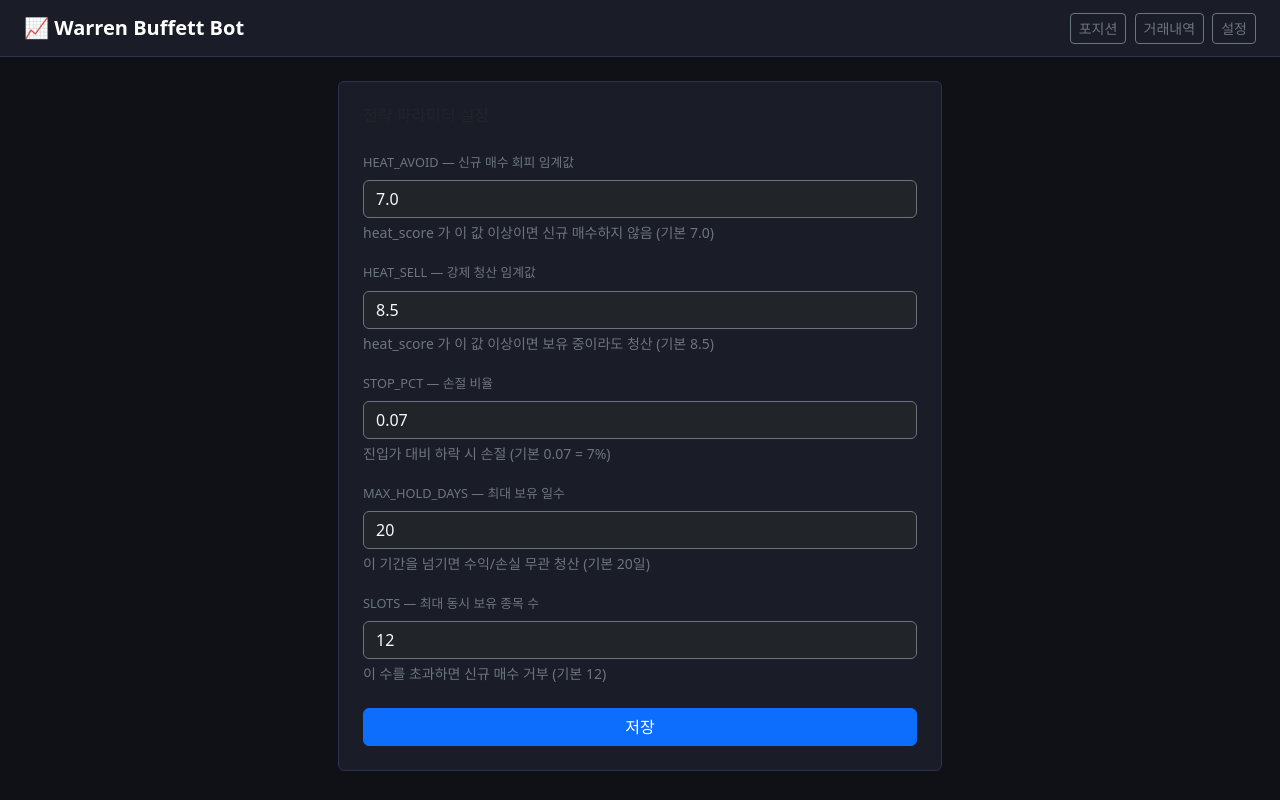
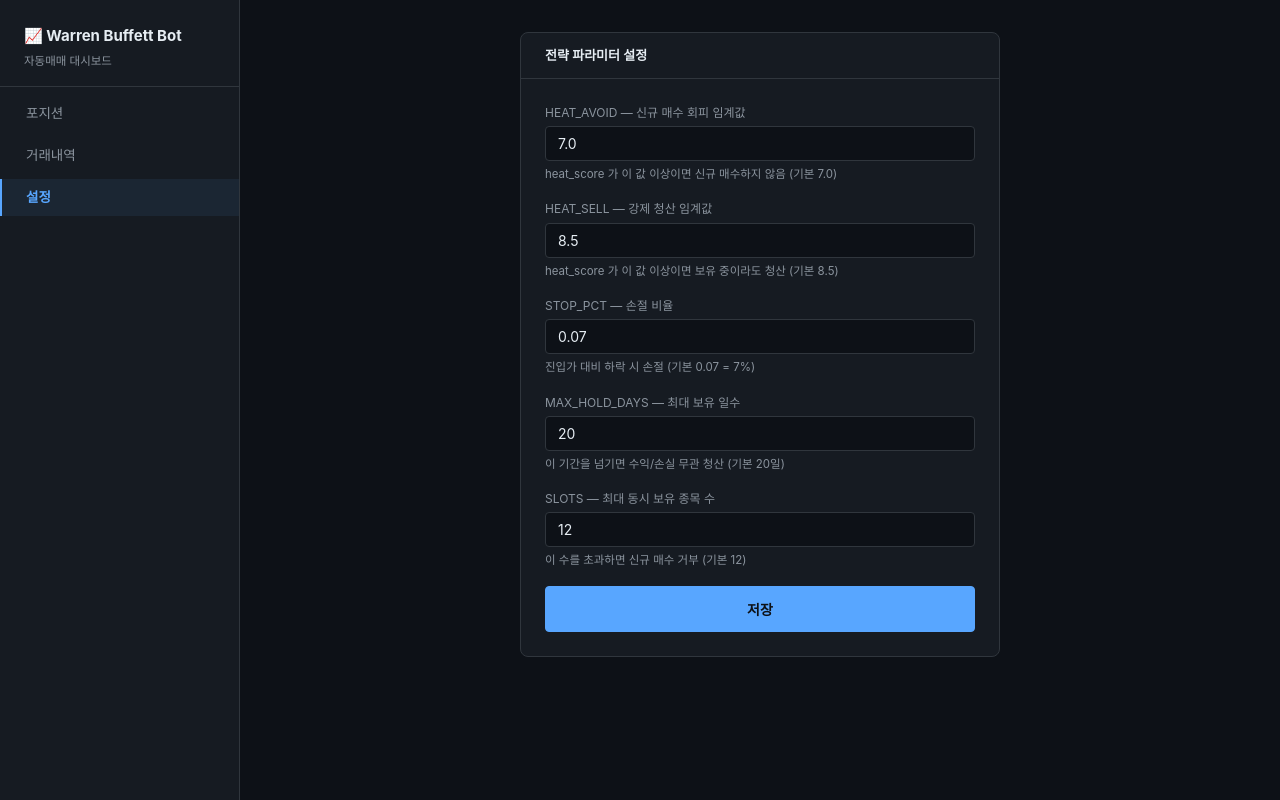
Before and after one commit to polymathPD/WarrentBuffettBot, a FastAPI app: page /settings in a window 1280 px wide. Run offline with FastAPI, Linux system fonts and the light colour scheme; some web fonts are replaced.

Commit message:
Redesign dashboard with custom design system, sidebar nav, and P&L chart
Replace Bootstrap CDN with a design-token based CSS system, switch the
top navbar to a left sidebar, and add a server-rendered cumulative
realized P&L trend chart to the positions page.

```diff
--- a/dashboard/app.py
+++ b/dashboard/app.py
@@ -3,6 +3,7 @@ sys.path.insert(0, os.path.dirname(os.path.dirname(__file__)))
 
 from fastapi import FastAPI, Request, Form
 from fastapi.templating import Jinja2Templates
+from fastapi.staticfiles import StaticFiles
 from fastapi.responses import RedirectResponse
 
 import db.connection as db
@@ -12,6 +13,48 @@ app = FastAPI()
 templates = Jinja2Templates(
     directory=os.path.join(os.path.dirname(__file__), "templates")
 )
+app.mount(
+    "/static",
+    StaticFiles(directory=os.path.join(os.path.dirname(__file__), "static")),
+    name="static",
+)
+
+
+def _pnl_chart_data(closed_trades, width=720, height=180, pad_x=8, pad_y=16):
+    if not closed_trades:
+        return None
+    cum = 0.0
+    series = []
+    for t in closed_trades:
+        cum += float(t["realized_pct"]) * 100
+        series.append({"label": t["ts"].strftime("%m/%d"), "cum_pct": round(cum, 2)})
+
+    values = [s["cum_pct"] for s in series]
+    vmin, vmax = min(values), max(values)
+    if vmin == vmax:
+        vmin, vmax = vmin - 1, vmax + 1
+
+    n = len(series)
+    for i, s in enumerate(series):
+        s["x"] = round(pad_x + (i * (width - 2 * pad_x) / (n - 1) if n > 1 else (width - 2 * pad_x) / 2), 1)
+        s["y"] = round(pad_y + (vmax - s["cum_pct"]) / (vmax - vmin) * (height - 2 * pad_y), 1)
+
+    zero_y = None
+    if vmin <= 0 <= vmax:
+        zero_y = round(pad_y + (vmax - 0) / (vmax - vmin) * (height - 2 * pad_y), 1)
+
+    polyline = " ".join(f"{s['x']},{s['y']}" for s in series)
+    area = f"{pad_x},{height - pad_y} {polyline} {series[-1]['x']},{height - pad_y}"
+
+    return {
+        "points": series,
+        "polyline": polyline,
+        "area": area,
+        "last_positive": values[-1] >= 0,
+        "zero_y": zero_y,
+        "width": width,
+        "height": height,
+    }
 
 
 @app.get("/")
@@ -31,10 +74,19 @@ def index(request: Request):
         FROM trades WHERE ts::date = CURRENT_DATE ORDER BY ts DESC
     """)
     total_unrealized = sum(float(p["unrealized"] or 0) for p in positions)
+
+    closed_trades = db.fetchall("""
+        SELECT ts, realized_pct FROM trades
+        WHERE side = 'sell' AND realized_pct IS NOT NULL
+        ORDER BY ts ASC
+    """)
+    pnl_chart = _pnl_chart_data(closed_trades)
+
     return templates.TemplateResponse(request, "index.html", {
         "positions": positions,
         "today_trades": today_trades,
         "total_unrealized": total_unrealized,
+        "pnl_chart": pnl_chart,
     })
 
 
--- /dev/null
+++ b/dashboard/static/css/style.css
@@ -0,0 +1,348 @@
+:root {
+  /* surfaces */
+  --bg: #0d1117;
+  --surface: #161b22;
+  --surface-hover: #1c2129;
+  --border: #30363d;
+  --border-subtle: rgba(48, 54, 61, .6);
+
+  /* text */
+  --text: #c9d1d9;
+  --text-strong: #e6edf3;
+  --muted: #8b949e;
+
+  /* nav/interactive accent (not P&L) */
+  --accent: #58a6ff;
+
+  /* semantic P&L / status colors */
+  --profit: #3fb950;
+  --profit-bg: rgba(63, 185, 80, .15);
+  --profit-border: rgba(63, 185, 80, .3);
+  --loss: #f85149;
+  --loss-bg: rgba(248, 81, 73, .15);
+  --loss-border: rgba(248, 81, 73, .3);
+
+  /* spacing scale */
+  --sp-1: 4px;
+  --sp-2: 8px;
+  --sp-3: 12px;
+  --sp-4: 16px;
+  --sp-5: 24px;
+  --sp-6: 32px;
+  --sp-8: 48px;
+
+  /* radius / shadow */
+  --radius-sm: 4px;
+  --radius-md: 8px;
+  --radius-lg: 12px;
+  --shadow-md: 0 4px 12px rgba(0, 0, 0, .35);
+
+  --font-sans: 'Pretendard Variable', Pretendard, -apple-system, 'Malgun Gothic', 'Segoe UI', sans-serif;
+  --font-mono: 'SFMono-Regular', Consolas, monospace;
+}
+
+* { box-sizing: border-box; }
+
+body {
+  margin: 0;
+  background: var(--bg);
+  color: var(--text);
+  font-family: var(--font-sans);
+  font-size: 14px;
+  line-height: 1.6;
+}
+
+a { color: inherit; text-decoration: none; }
+
+/* Layout */
+.layout { display: flex; min-height: 100vh; }
+
+.sidebar {
+  width: 240px;
+  min-width: 240px;
+  background: var(--surface);
+  border-right: 1px solid var(--border);
+  padding: var(--sp-5) 0;
+  position: sticky;
+  top: 0;
+  height: 100vh;
+  overflow-y: auto;
+}
+
+.sidebar .logo {
+  padding: 0 var(--sp-5) var(--sp-4);
+  border-bottom: 1px solid var(--border);
+  margin-bottom: var(--sp-2);
+}
+
+.sidebar .logo h2 {
+  margin: 0;
+  font-size: 15px;
+  font-weight: 700;
+  color: var(--text-strong);
+}
+
+.sidebar .logo p {
+  margin: var(--sp-1) 0 0;
+  font-size: 11.5px;
+  color: var(--muted);
+}
+
+.sidebar a {
+  display: block;
+  padding: var(--sp-2) var(--sp-5);
+  margin-top: var(--sp-1);
+  font-size: 13.5px;
+  font-weight: 500;
+  color: var(--muted);
+  border-left: 2px solid transparent;
+  transition: color .15s, background .15s, border-color .15s;
+}
+
+.sidebar a:hover { color: var(--text-strong); background: rgba(88, 166, 255, .06); }
+
+.sidebar a.active {
+  color: var(--accent);
+  border-left-color: var(--accent);
+  background: rgba(88, 166, 255, .08);
+  font-weight: 600;
+}
+
+.content {
+  flex: 1;
+  padding: var(--sp-6) var(--sp-8);
+  max-width: 1200px;
+}
+
+/* Stat cards */
+.stat-grid {
+  display: grid;
+  grid-template-columns: repeat(auto-fit, minmax(200px, 1fr));
+  gap: var(--sp-4);
+  margin-bottom: var(--sp-5);
+}
+
+.stat-card {
+  background: var(--surface);
+  border: 1px solid var(--border);
+  border-radius: var(--radius-md);
+  padding: var(--sp-4) var(--sp-5);
+}
+
+.stat-label {
+  font-size: 11.5px;
+  color: var(--muted);
+  text-transform: uppercase;
+  letter-spacing: .05em;
+  margin-bottom: var(--sp-1);
+}
+
+.stat-value {
+  font-size: 1.6rem;
+  font-weight: 700;
+  color: var(--text-strong);
+  font-variant-numeric: tabular-nums;
+}
+
+/* Cards */
+.card {
+  background: var(--surface);
+  border: 1px solid var(--border);
+  border-radius: var(--radius-md);
+  margin-bottom: var(--sp-5);
+}
+
+.card-header {
+  padding: var(--sp-3) var(--sp-5);
+  border-bottom: 1px solid var(--border);
+  font-size: 13px;
+  font-weight: 600;
+  color: var(--text-strong);
+}
+
+/* Tables */
+table.table {
+  width: 100%;
+  border-collapse: collapse;
+  font-size: 13px;
+}
+
+.table thead th {
+  text-align: left;
+  padding: var(--sp-3) var(--sp-5);
+  color: var(--muted);
+  font-size: 11px;
+  font-weight: 600;
+  text-transform: uppercase;
+  letter-spacing: .05em;
+  border-bottom: 1px solid var(--border);
+}
+
+.table td {
+  padding: var(--sp-3) var(--sp-5);
+  border-bottom: 1px solid var(--border-subtle);
+  vertical-align: middle;
+}
+
+.table tbody tr:last-child td { border-bottom: none; }
+.table tbody tr:hover td { background: var(--surface-hover); }
+
+.table code {
+  font-family: var(--font-mono);
+  font-size: 12px;
+  color: var(--text);
+}
+
+/* Badges */
+.badge {
+  display: inline-block;
+  padding: 2px var(--sp-2);
+  border-radius: 10px;
+  font-size: 11px;
+  font-weight: 600;
+}
+
+.badge-buy { background: var(--profit-bg); color: var(--profit); border: 1px solid var(--profit-border); }
+.badge-sell { background: var(--loss-bg); color: var(--loss); border: 1px solid var(--loss-border); }
+
+.text-profit { color: var(--profit); }
+.text-loss { color: var(--loss); }
+.text-muted { color: var(--muted); }
+
+/* Empty state */
+.empty-state {
+  text-align: center;
+  padding: var(--sp-8) 0;
+  color: var(--muted);
+  font-size: 13px;
+}
+
+/* Buttons */
+.btn {
+  display: inline-block;
+  padding: var(--sp-2) var(--sp-4);
+  border-radius: var(--radius-sm);
+  font-size: 13.5px;
+  font-weight: 600;
+  border: 1px solid var(--border);
+  background: transparent;
+  color: var(--text);
+  cursor: pointer;
+}
+
+.btn-primary {
+  width: 100%;
+  background: var(--accent);
+  border-color: var(--accent);
+  color: #0d1117;
+  padding: var(--sp-3) var(--sp-4);
+  font-size: 14px;
+}
+
+.btn-primary:hover { opacity: .9; }
+
+/* Forms */
+.form-group { margin-bottom: var(--sp-4); }
+
+.form-label {
+  display: block;
+  font-size: 12px;
+  color: var(--muted);
+  margin-bottom: var(--sp-1);
+}
+
+input[type="number"] {
+  width: 100%;
+  background: var(--bg);
+  border: 1px solid var(--border);
+  border-radius: var(--radius-sm);
+  color: var(--text-strong);
+  padding: var(--sp-2) var(--sp-3);
+  font-size: 14px;
+  font-family: var(--font-sans);
+}
+
+input[type="number"]:focus {
+  outline: none;
+  border-color: var(--accent);
+}
+
+.form-help {
+  font-size: 11.5px;
+  color: var(--muted);
+  margin-top: var(--sp-1);
+}
+
+/* Alerts */
+.alert {
+  padding: var(--sp-3) var(--sp-4);
+  border-radius: var(--radius-md);
+  font-size: 13.5px;
+  margin-bottom: var(--sp-5);
+}
+
+.alert-success {
+  background: var(--profit-bg);
+  border: 1px solid var(--profit-border);
+  color: var(--profit);
+}
+
+/* Settings card centering */
+.settings-wrap {
+  display: flex;
+  justify-content: center;
+}
+
+.settings-wrap .card { width: 100%; max-width: 480px; }
+.settings-wrap .card-body { padding: var(--sp-5); }
+
+.card-body { padding: var(--sp-5); }
+.card-body.p-0 { padding: 0; }
+
+/* P&L chart */
+.chart-wrap { padding: var(--sp-4) var(--sp-5) var(--sp-5); }
+
+svg.pnl-chart { width: 100%; height: auto; display: block; overflow: visible; }
+
+.chart-zero-line { stroke: var(--border); stroke-width: 1; }
+
+.chart-line { fill: none; stroke-width: 2; stroke-linejoin: round; stroke-linecap: round; }
+.chart-area { stroke: none; }
+
+.pnl-chart.is-positive .chart-line { stroke: var(--profit); }
+.pnl-chart.is-positive .chart-area { fill: var(--profit); opacity: .1; }
+.pnl-chart.is-positive .chart-point { fill: var(--profit); }
+.pnl-chart.is-positive .chart-end-label { fill: var(--profit); }
+
+.pnl-chart.is-negative .chart-line { stroke: var(--loss); }
+.pnl-chart.is-negative .chart-area { fill: var(--loss); opacity: .1; }
+.pnl-chart.is-negative .chart-point { fill: var(--loss); }
+.pnl-chart.is-negative .chart-end-label { fill: var(--loss); }
+
+.chart-point { stroke: var(--surface); stroke-width: 2; }
+
+.chart-end-label {
+  font-family: var(--font-sans);
+  font-size: 12px;
+  font-weight: 700;
+}
+
+/* Responsive: collapse sidebar to a top bar below 640px */
+@media (max-width: 640px) {
+  .layout { flex-direction: column; }
+  .sidebar {
+    width: 100%;
+    min-width: 0;
+    height: auto;
+    position: static;
+    padding: var(--sp-3) 0;
+    display: flex;
+    align-items: center;
+    overflow-x: auto;
+  }
+  .sidebar .logo { border-bottom: none; border-right: 1px solid var(--border); padding: 0 var(--sp-4); margin: 0; white-space: nowrap; }
+  .sidebar a { margin-top: 0; border-left: none; border-bottom: 2px solid transparent; white-space: nowrap; }
+  .sidebar a.active { border-left-color: transparent; border-bottom-color: var(--accent); }
+  .content { padding: var(--sp-4); }
+  .stat-grid { grid-template-columns: 1fr 1fr; }
+}
--- a/dashboard/templates/base.html
+++ b/dashboard/templates/base.html
@@ -4,34 +4,23 @@
   <meta charset="UTF-8">
   <meta name="viewport" content="width=device-width, initial-scale=1">
   <title>Warren Buffett Bot</title>
-  <link href="https://cdn.jsdelivr.net/npm/bootstrap@5.3.0/dist/css/bootstrap.min.css" rel="stylesheet">
-  <style>
-    body { background: #0f1117; color: #e0e0e0; }
-    .navbar { background: #1a1d27 !important; border-bottom: 1px solid #2e3250; }
-    .card { background: #1a1d27; border: 1px solid #2e3250; }
-    .table { color: #e0e0e0; }
-    .table thead th { color: #8b92b3; border-color: #2e3250; font-size: .8rem; text-transform: uppercase; letter-spacing: .05em; }
-    .table td { border-color: #2e3250; vertical-align: middle; }
-    .badge-buy { background: #1a4731; color: #4ade80; }
-    .badge-sell { background: #4a1a1a; color: #f87171; }
-    .text-profit { color: #4ade80; }
-    .text-loss { color: #f87171; }
-    .stat-card { padding: 1.2rem 1.5rem; }
-    .stat-label { font-size: .75rem; color: #8b92b3; text-transform: uppercase; letter-spacing: .05em; margin-bottom: .25rem; }
-    .stat-value { font-size: 1.6rem; font-weight: 700; }
-  </style>
+  <link rel="stylesheet" href="https://cdn.jsdelivr.net/gh/orioncactus/pretendard@latest/dist/web/static/pretendard.min.css">
+  <link rel="stylesheet" href="{{ url_for('static', path='/css/style.css') }}">
 </head>
 <body>
-<nav class="navbar navbar-dark px-4 py-2">
-  <span class="navbar-brand fw-bold">📈 Warren Buffett Bot</span>
-  <div>
-    <a href="/" class="btn btn-sm btn-outline-secondary me-1">포지션</a>
-    <a href="/trades" class="btn btn-sm btn-outline-secondary me-1">거래내역</a>
-    <a href="/settings" class="btn btn-sm btn-outline-secondary">설정</a>
-  </div>
-</nav>
-<div class="container-fluid px-4 py-4">
-  {% block content %}{% endblock %}
+<div class="layout">
+  <nav class="sidebar">
+    <div class="logo">
+      <h2>📈 Warren Buffett Bot</h2>
+      <p>자동매매 대시보드</p>
+    </div>
+    <a href="/" class="{{ 'active' if request.url.path == '/' else '' }}">포지션</a>
+    <a href="/trades" class="{{ 'active' if request.url.path == '/trades' else '' }}">거래내역</a>
+    <a href="/settings" class="{{ 'active' if request.url.path == '/settings' else '' }}">설정</a>
+  </nav>
+  <main class="content">
+    {% block content %}{% endblock %}
+  </main>
 </div>
 </body>
 </html>
--- a/dashboard/templates/settings.html
+++ b/dashboard/templates/settings.html
@@ -2,56 +2,54 @@
 {% block content %}
 
 {% if saved %}
-<div class="alert alert-success mb-4" style="background:#1a4731;border-color:#166534;color:#4ade80">
+<div class="alert alert-success">
   설정이 저장되었습니다. 다음 스케줄 실행 시 적용됩니다.
 </div>
 {% endif %}
 
-<div class="row justify-content-center">
-  <div class="col-md-6">
+<div class="settings-wrap">
   <div class="card">
-      <div class="card-body px-4 py-4">
-        <h6 class="mb-4">전략 파라미터 설정</h6>
+    <div class="card-header">전략 파라미터 설정</div>
+    <div class="card-body">
       <form method="post" action="/settings">
 
-          <div class="mb-3">
-            <label class="form-label text-secondary" style="font-size:.8rem">HEAT_AVOID — 신규 매수 회피 임계값</label>
-            <input type="number" name="HEAT_AVOID" class="form-control bg-dark text-light border-secondary"
+        <div class="form-group">
+          <label class="form-label">HEAT_AVOID — 신규 매수 회피 임계값</label>
+          <input type="number" name="HEAT_AVOID"
                  value="{{ settings.HEAT_AVOID }}" step="0.1" min="1" max="10" required>
-            <div class="form-text text-secondary">heat_score 가 이 값 이상이면 신규 매수하지 않음 (기본 7.0)</div>
+          <div class="form-help">heat_score 가 이 값 이상이면 신규 매수하지 않음 (기본 7.0)</div>
         </div>
 
-          <div class="mb-3">
-            <label class="form-label text-secondary" style="font-size:.8rem">HEAT_SELL — 강제 청산 임계값</label>
-            <input type="number" name="HEAT_SELL" class="form-control bg-dark text-light border-secondary"
+        <div class="form-group">
+          <label class="form-label">HEAT_SELL — 강제 청산 임계값</label>
+          <input type="number" name="HEAT_SELL"
                  value="{{ settings.HEAT_SELL }}" step="0.1" min="1" max="10" required>
-            <div class="form-text text-secondary">heat_score 가 이 값 이상이면 보유 중이라도 청산 (기본 8.5)</div>
+          <div class="form-help">heat_score 가 이 값 이상이면 보유 중이라도 청산 (기본 8.5)</div>
         </div>
 
-          <div class="mb-3">
-            <label class="form-label text-secondary" style="font-size:.8rem">STOP_PCT — 손절 비율</label>
-            <input type="number" name="STOP_PCT" class="form-control bg-dark text-light border-secondary"
+        <div class="form-group">
+          <label class="form-label">STOP_PCT — 손절 비율</label>
+          <input type="number" name="STOP_PCT"
                  value="{{ settings.STOP_PCT }}" step="0.01" min="0.01" max="0.3" required>
-            <div class="form-text text-secondary">진입가 대비 하락 시 손절 (기본 0.07 = 7%)</div>
+          <div class="form-help">진입가 대비 하락 시 손절 (기본 0.07 = 7%)</div>
         </div>
 
-          <div class="mb-3">
-            <label class="form-label text-secondary" style="font-size:.8rem">MAX_HOLD_DAYS — 최대 보유 일수</label>
-            <input type="number" name="MAX_HOLD_DAYS" class="form-control bg-dark text-light border-secondary"
+        <div class="form-group">
+          <label class="form-label">MAX_HOLD_DAYS — 최대 보유 일수</label>
+          <input type="number" name="MAX_HOLD_DAYS"
                  value="{{ settings.MAX_HOLD_DAYS }}" step="1" min="1" max="120" required>
-            <div class="form-text text-secondary">이 기간을 넘기면 수익/손실 무관 청산 (기본 20일)</div>
+          <div class="form-help">이 기간을 넘기면 수익/손실 무관 청산 (기본 20일)</div>
         </div>
 
-          <div class="mb-4">
-            <label class="form-label text-secondary" style="font-size:.8rem">SLOTS — 최대 동시 보유 종목 수</label>
-            <input type="number" name="SLOTS" class="form-control bg-dark text-light border-secondary"
+        <div class="form-group">
+          <label class="form-label">SLOTS — 최대 동시 보유 종목 수</label>
+          <input type="number" name="SLOTS"
                  value="{{ settings.SLOTS }}" step="1" min="1" max="50" required>
-            <div class="form-text text-secondary">이 수를 초과하면 신규 매수 거부 (기본 12)</div>
+          <div class="form-help">이 수를 초과하면 신규 매수 거부 (기본 12)</div>
         </div>
 
-          <button type="submit" class="btn btn-primary w-100">저장</button>
+        <button type="submit" class="btn btn-primary">저장</button>
       </form>
-      </div>
     </div>
   </div>
 </div>
```
Also changed, not shown: dashboard/templates/index.html (+36 -24 lines), dashboard/templates/trades.html (+4 -8 lines). Lines whose indentation alone changed are shown as unchanged.
